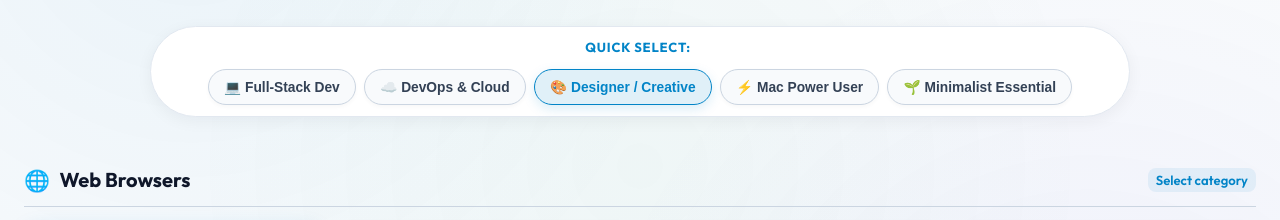
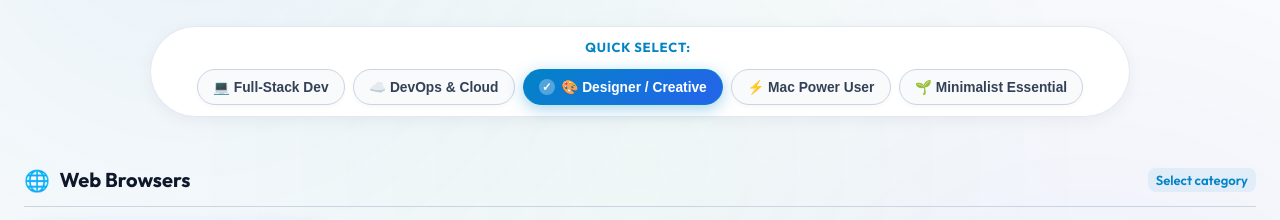
Before and after one commit to dvigo/macbrew, a plain HTML site: page index.html in a window 1280 px wide. Both pictures are taken after a click on the element 640 px from the left and 321 px from the top of the page. Shown: the part 234-454 px from the top of the page. Drawn offline with Linux system fonts and the light colour scheme.

Commit message:
Highlight active preset pills with vivid gradient fills and checkmark badges for instant visual recognition

```diff
--- a/js/app.js
+++ b/js/app.js
@@ -15,7 +15,7 @@ class MacBrewApp {
     this.selectedAppIds = new Set();
     this.customApps = new Map();
     this.searchQuery = '';
-    this.activePreset = null;
+    this.activePresetIds = new Set();
     this.activeTab = 'oneliner';
     this.brewApiResults = [];
     this.searchDebounceTimer = null;
@@ -179,15 +179,18 @@ class MacBrewApp {
   }
 
   /**
-   * Render Preset Pill Buttons
+   * Render Preset Pill Buttons (Multiple Active Presets Supported)
    */
   renderPresets() {
     this.presetsContainerEl.innerHTML = PRESETS.map(preset => {
       const pName = typeof preset.name === 'object' ? (preset.name[this.lang] || preset.name.en) : preset.name;
       const pDesc = typeof preset.description === 'object' ? (preset.description[this.lang] || preset.description.en) : preset.description;
+      const isActive = this.activePresetIds.has(preset.id) || (preset.appIds.length > 0 && preset.appIds.every(id => this.selectedAppIds.has(id)));
+
       return `
-        <button class="preset-pill ${this.activePreset === preset.id ? 'active' : ''}" data-preset-id="${preset.id}" title="${pDesc}">
-          ${pName}
+        <button class="preset-pill ${isActive ? 'active' : ''}" data-preset-id="${preset.id}" title="${pDesc}">
+          ${isActive ? '<span class="preset-check">✓</span>' : ''}
+          <span>${pName}</span>
         </button>
       `;
     }).join('');
@@ -548,14 +551,13 @@ class MacBrewApp {
         } else {
           this.selectedAppIds.add(appId);
         }
-        this.activePreset = null;
         this.renderPresets();
         this.renderCatalog();
         this.updateUIState();
       }
     });
 
-    // Preset pills click
+    // Preset pills click (Multiple presets selection)
     this.presetsContainerEl.addEventListener('click', (e) => {
       const pill = e.target.closest('.preset-pill');
       if (!pill) return;
@@ -564,11 +566,19 @@ class MacBrewApp {
       const preset = PRESETS.find(p => p.id === presetId);
       if (!preset) return;
 
-      if (this.activePreset === presetId) {
-        this.activePreset = null;
-        preset.appIds.forEach(id => this.selectedAppIds.delete(id));
+      if (this.activePresetIds.has(preset.id)) {
+        this.activePresetIds.delete(preset.id);
+        preset.appIds.forEach(id => {
+          const neededByOther = Array.from(this.activePresetIds).some(otherId => {
+            const p = PRESETS.find(pr => pr.id === otherId);
+            return p && p.appIds.includes(id);
+          });
+          if (!neededByOther) {
+            this.selectedAppIds.delete(id);
+          }
+        });
       } else {
-        this.activePreset = presetId;
+        this.activePresetIds.add(preset.id);
         preset.appIds.forEach(id => this.selectedAppIds.add(id));
       }
 
--- a/styles.css
+++ b/styles.css
@@ -367,11 +367,26 @@ body {
   box-shadow: 0 4px 12px rgba(56, 189, 248, 0.2);
 }
 
+.preset-check {
+  display: inline-flex;
+  align-items: center;
+  justify-content: center;
+  width: 16px;
+  height: 16px;
+  border-radius: 50%;
+  background: rgba(255, 255, 255, 0.3);
+  color: #ffffff;
+  font-size: 0.72rem;
+  font-weight: 800;
+  line-height: 1;
+}
+
 .preset-pill.active {
-  background: linear-gradient(135deg, rgba(56, 189, 248, 0.3), rgba(99, 102, 241, 0.3));
-  color: #ffffff;
+  background: linear-gradient(135deg, #0284c7 0%, #4f46e5 100%);
+  color: #ffffff !important;
   border-color: #38bdf8;
-  box-shadow: 0 0 16px rgba(56, 189, 248, 0.4);
+  font-weight: 700;
+  box-shadow: 0 4px 16px rgba(56, 189, 248, 0.4);
 }
 
 /* ==========================================================================
@@ -1415,11 +1430,11 @@ body.light .preset-pill:hover {
 }
 
 body.light .preset-pill.active {
-  background: rgba(2, 132, 199, 0.12);
+  background: linear-gradient(135deg, #0284c7 0%, #2563eb 100%);
+  color: #ffffff !important;
   border-color: #0284c7;
-  color: #0284c7;
-  font-weight: 600;
-  box-shadow: 0 4px 12px rgba(2, 132, 199, 0.15);
+  font-weight: 700;
+  box-shadow: 0 4px 16px rgba(2, 132, 199, 0.35);
 }
 
 body.light .category-title {
```
